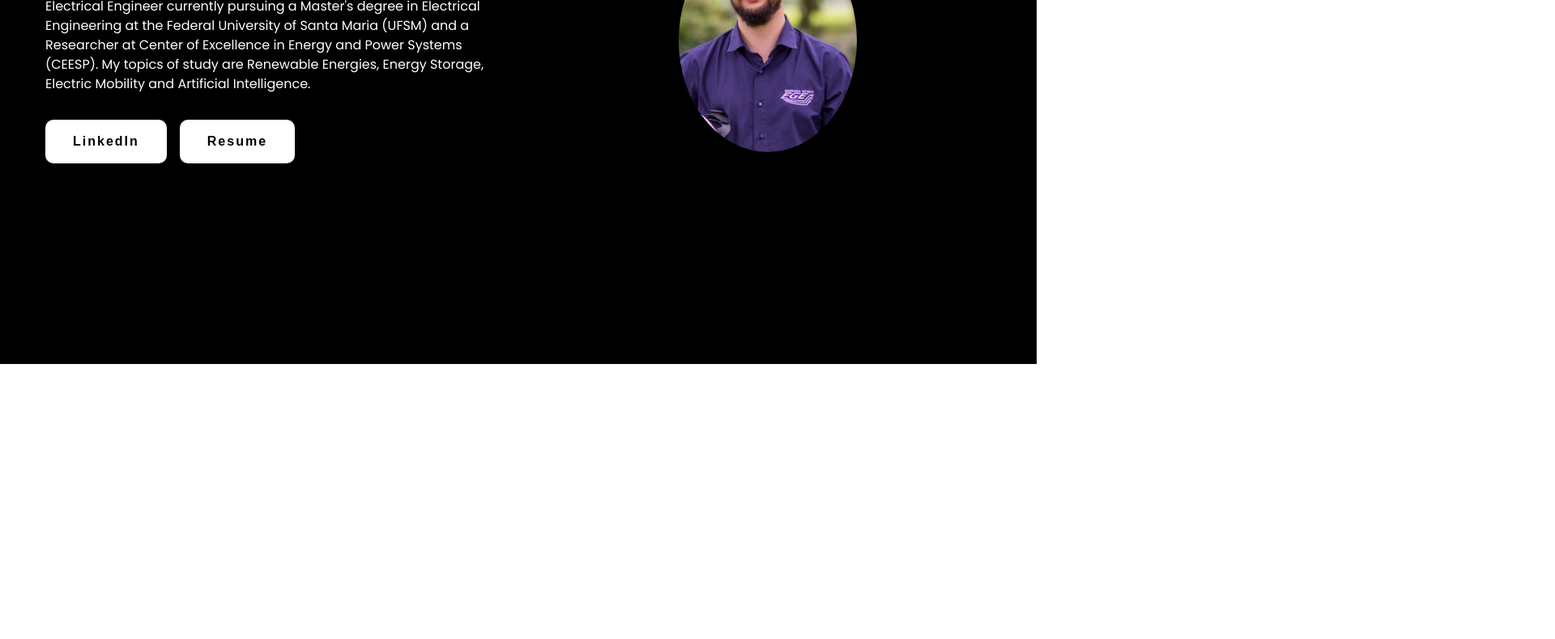
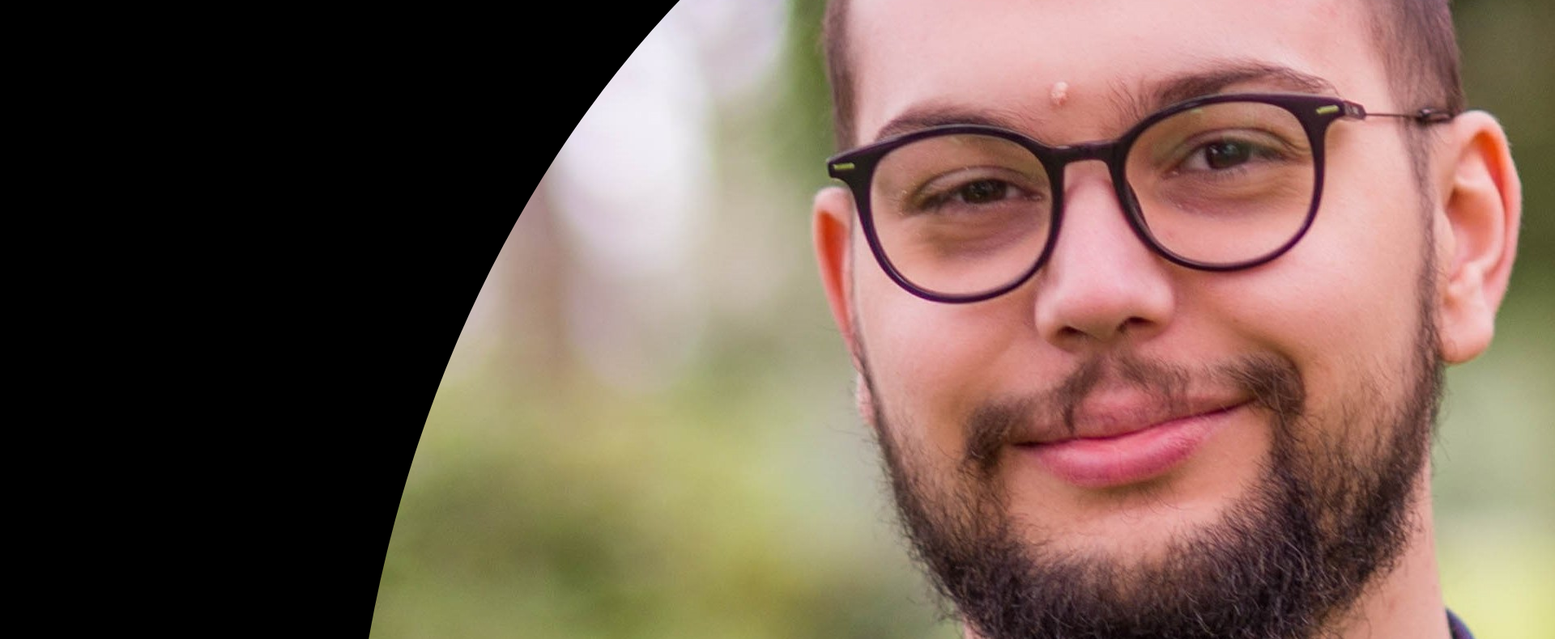
Before and after one commit to GabrielHDanielsson/site, a plain HTML site: page index.html in a window 1280 px wide. Shown: the part 350-1140 px from the top of the page at 81% size, 1920 px wide, since content can reach past the window. Before the commit the page ends 800 px from the top, so only its background shows below. Drawn offline with nearby package versions, Linux system fonts and the light colour scheme.

Commit message:
Update styles.css

```diff
--- a/styles.css
+++ b/styles.css
@@ -176,7 +176,7 @@ ul li a:hover {
 }
 
 .image img {
-  width: min(25rem, 40%);
+
   border-radius: 100%;
 }
 
```
